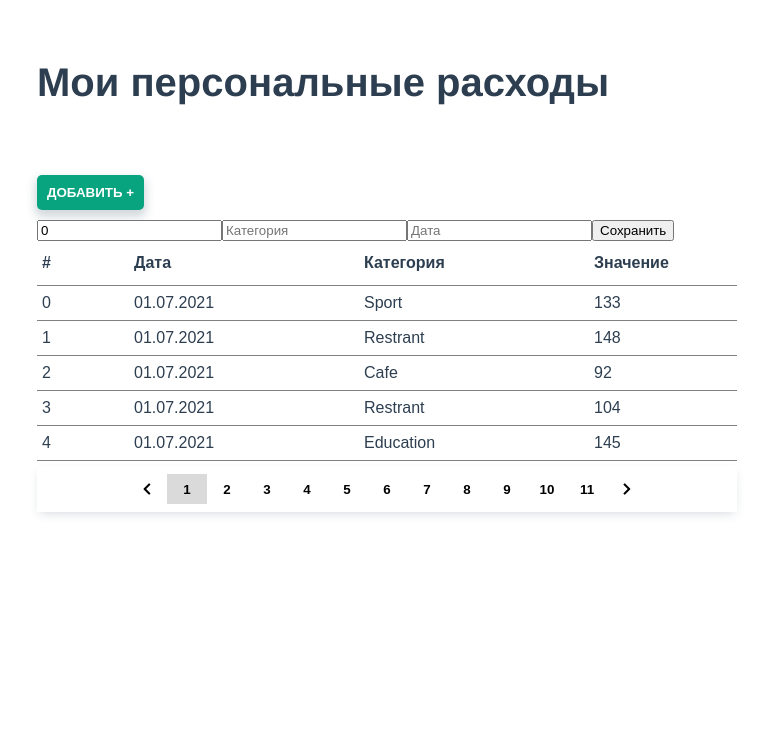
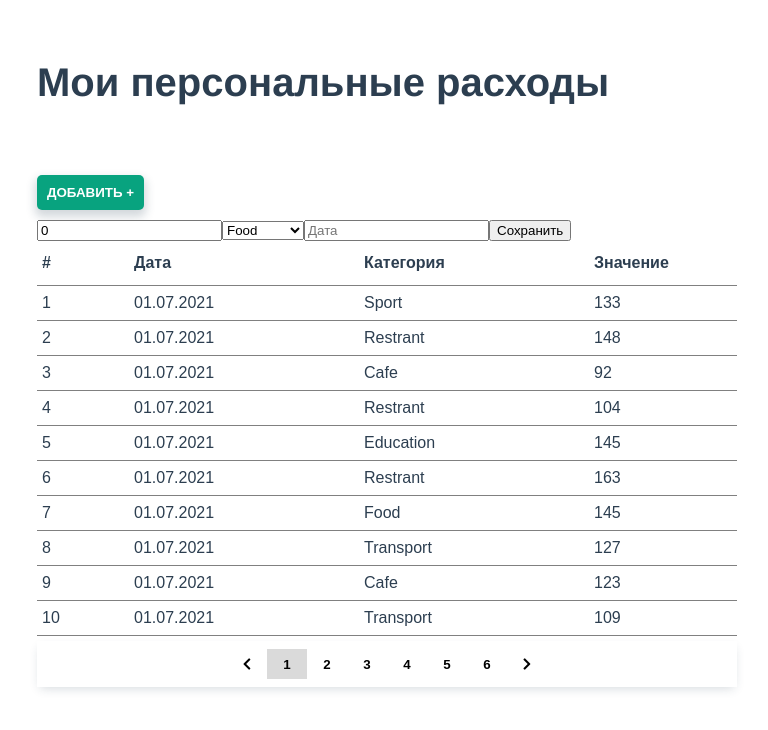
Before and after one commit to MultikPultik/analize-costs, a Vue app: page / in a window 1280 px wide. Both pictures are taken after a click on the button "ДОБАВИТЬ +". Shown: the top 730 px of the page, without its empty margins (1-769 px from the left). Built offline with nearby package versions, Linux system fonts and the light colour scheme.

Commit message:
Добавлен выбор категории

```diff
--- a/src/App.vue
+++ b/src/App.vue
@@ -8,6 +8,7 @@
       <AddPaymentsForm
         @onAddNewPayment="addNewPaymentData"
         v-if="showPaymentForm"
+        :categorylist="categoryList"
       />
       <PaymentsDisplay
         :itemsList="paymentsList"
@@ -44,7 +45,7 @@ export default {
       visiblePaymentsList: [],
       showPaymentForm: false,
       showPageNumber: 1,
-      maxRowList: 5,
+      maxRowList: 10,
     };
   },
   computed: {
@@ -53,6 +54,9 @@ export default {
     },
     paymentsList() {
       return this.$store.getters.getPaymentList;
+    },
+    categoryList() {
+      return this.$store.getters.getCategoryList;
     },
   },
   methods: {
@@ -67,6 +71,7 @@ export default {
       this.showPaymentForm = st;
     },
     addNewPaymentData(data) {
+      data.id = this.$store.getters.getPaymentList.length + 1;
       this.addDataToPaymentList(data);
     },
     showPage(p) {
--- a/src/components/AddPaymentsForm.vue
+++ b/src/components/AddPaymentsForm.vue
@@ -1,7 +1,16 @@
 <template>
   <div class="payment-form">
     <input v-model.number="value" type="number" placeholder="Количество" />
-    <input v-model.trim="category" type="text" placeholder="Категория" />
+    <!-- <input v-model.trim="category" type="text" placeholder="Категория" /> -->
+    <select v-model="category">
+      <option
+        v-for="(item, idx) in categorylist"
+        :key="idx"
+        :value="item"
+      >
+      {{item}}
+      </option>
+    </select>
     <input v-model.trim="date" type="text" placeholder="Дата" />
     <button @click="onClick">Сохранить</button>
   </div>
@@ -10,10 +19,13 @@
 <script>
 export default {
   name: "AddPaymentsForm",
+  props: {
+    categorylist: [],
+  },
   data() {
     return {
       value: 0,
-      category: "",
+      category: "Food",
       date: "",
     };
   },
--- a/src/components/Pagination.vue
+++ b/src/components/Pagination.vue
@@ -47,6 +47,7 @@ export default {
           this.currentPage = this.page;
         }
         if (num == "right" && this.page < this.pages) {
+          // debugger
           this.$emit("onPagePagination", ++this.page);
           this.currentPage = this.page;
         }
--- a/src/store/index.js
+++ b/src/store/index.js
@@ -21,19 +21,19 @@ export default new Vuex.Store({
   },
   getters: {
     getPaymentList: state => state.paymentsList,
-    getCategorySum: state => state.categoryList.length
+    getCategoryList: state => state.categoryList,
   },
   actions: {
     fetchData(context) {
       return new Promise((resolve) => {
         setTimeout(() => {
           const items = [];
-          for (let i = 0; i < 50; i++) {
+          for (let i = 0; i < 55; i++) {
             items.push({
               date: "01.07.2021",
               category: context.state.categoryList[Math.trunc(Math.random() * context.state.categoryList.length)],
               value: Math.trunc(Math.random() * 180 + 1),
-              id: i
+              id: i + 1
             });
           }
           resolve(items);
```
